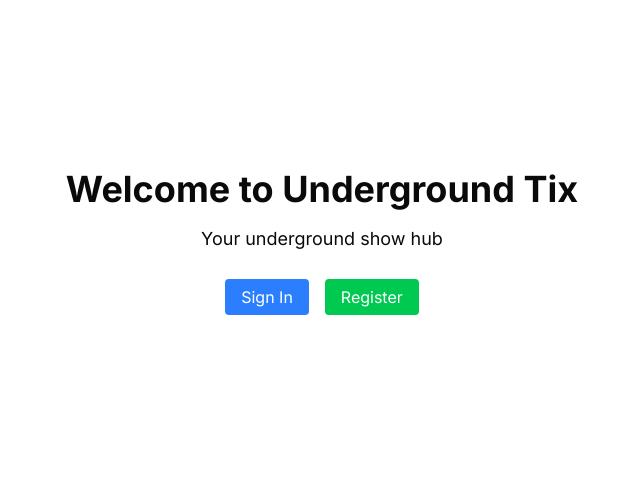
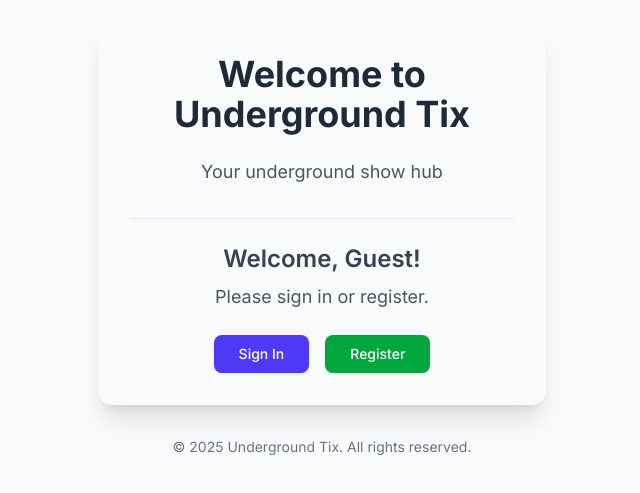
Before and after one commit to sparsh-kamat/SubscriptionTrackr, a Next.js app: page / in a window 1280 px wide. Shown: the part 161-654 px from the top of the page, without its empty margins (318-958 px from the left). Built offline with nearby package versions, Linux system fonts and the light colour scheme; no server answers.

Commit message:
feat(auth):Login,signup and signout work correctly.

```diff
--- a/src/app/api/auth/[...nextauth]/route.ts
+++ b/src/app/api/auth/[...nextauth]/route.ts
@@ -1,2 +1,3 @@
+//src/app/api/auth/%5B...nextauth%5D/route.ts
 import { handlers } from "@/lib/auth"
 export const { GET, POST } = handlers
--- a/src/app/auth/signin/page.tsx
+++ b/src/app/auth/signin/page.tsx
@@ -120,8 +120,13 @@ export default function SignInPage() {
         });
       } else if (result?.ok) {
         // Success! Redirect to dashboard or the page the user was trying to access
-        const callbackUrl = searchParams?.get("callbackUrl") || "/dashboard";
+        // const session = await getSession();
+        // console.log("Session started:", session);
+        const callbackUrl = searchParams?.get("callbackUrl") || "/";
+        // if (session) {
         router.push(callbackUrl);
+        // }
+
         // Optionally refresh server components after login
         // router.refresh();
       } else {
--- a/src/app/page.tsx
+++ b/src/app/page.tsx
@@ -1,17 +1,77 @@
+"use client";
+import { useSession, signOut } from "next-auth/react"; // Combined imports
+import { useRouter } from "next/navigation";
 
 export default function Home() {
+  const { data: session } = useSession();
+  const router = useRouter();
+
+  // Define common button styles
+  const buttonBaseStyle =
+    "w-full sm:w-auto inline-flex justify-center px-6 py-2 text-sm font-medium text-white border border-transparent rounded-md shadow-sm focus:outline-none focus:ring-2 focus:ring-offset-2 transition duration-150 ease-in-out";
+  const primaryButtonStyle = `${buttonBaseStyle} bg-indigo-600 hover:bg-indigo-700 focus:ring-indigo-500`;
+  const secondaryButtonStyle = `${buttonBaseStyle} bg-green-600 hover:bg-green-700 focus:ring-green-500`;
+  const dangerButtonStyle = `${buttonBaseStyle} bg-red-600 hover:bg-red-700 focus:ring-red-500`;
+
   return (
-    <div className="flex flex-col items-center justify-center min-h-screen py-2">
-      <h1 className="text-4xl font-bold">Welcome to Underground Tix</h1>
-      <p className="mt-4 text-lg">Your underground show hub</p>
-      <div className="mt-8">
-        <a href="/auth/signin" className="px-4 py-2 text-white bg-blue-500 rounded">
-          Sign In
-        </a>
-        <a href="/auth/register" className="ml-4 px-4 py-2 text-white bg-green-500 rounded">
-          Register
-        </a>
+    <div className="flex flex-col items-center justify-center min-h-screen py-12  bg-gray-50">
+      {" "}
+      {/* Added gradient background */}
+      <div className="w-full max-w-md p-8 space-y-6  rounded-xl shadow-xl text-center">
+        {" "}
+        {/* Container with more padding, rounded corners, shadow */}
+        <h1 className="text-4xl font-bold text-gray-800">
+          Welcome to Underground Tix
+        </h1>
+        <p className="text-lg text-gray-600">Your underground show hub</p>
+
+        {session && session.user ? (
+          <div className="mt-8 pt-6 border-t border-gray-200">
+            {" "}
+            {/* Added top border for separation */}
+            <h2 className="text-2xl font-semibold text-gray-700">
+              Hello, <span className="text-indigo-600">{session.user.name}</span>! {/* Highlight name */}
+            </h2>
+            <p className="mt-2 text-lg text-gray-600">You are logged in.</p>
+            <button
+              onClick={() => signOut()}
+              className={`mt-6 ${dangerButtonStyle}`} // Use danger style
+            >
+              Logout
+            </button>
+          </div>
+        ) : (
+          <div className="mt-8 pt-6 border-t border-gray-200">
+            {" "}
+            {/* Added top border for separation */}
+            <h2 className="text-2xl font-semibold text-gray-700">
+              Welcome, Guest!
+            </h2>
+            <p className="mt-2 text-lg text-gray-600">
+              Please sign in or register.
+            </p>
+            <div className="mt-6 space-y-4 sm:space-y-0 sm:flex sm:space-x-4 justify-center">
+              {" "}
+              {/* Button container */}
+              <button
+                onClick={() => router.push("/auth/signin")}
+                className={primaryButtonStyle} // Use primary style
+              >
+                Sign In
+              </button>
+              <button
+                onClick={() => router.push("/auth/register")}
+                className={secondaryButtonStyle} // Use secondary style
+              >
+                Register
+              </button>
+            </div>
+          </div>
+        )}
       </div>
+      <footer className="mt-8 text-sm text-gray-500">
+        © {new Date().getFullYear()} Underground Tix. All rights reserved.
+      </footer>
     </div>
   );
 }
--- a/src/lib/auth.ts
+++ b/src/lib/auth.ts
@@ -10,6 +10,8 @@ import { UserRole } from "@prisma/client"; // Import your UserRole enum
 
 export const { handlers, auth, signIn, signOut } = NextAuth({
   adapter: PrismaAdapter(prisma),
+  debug: process.env.NODE_ENV === "development",
+  secret: process.env.NEXTAUTH_SECRET,
 
   providers: [
     // Google OAuth Provider
@@ -31,7 +33,7 @@ export const { handlers, auth, signIn, signOut } = NextAuth({
         const password = credentials.password as string;
 
         // 2. Find user
-        const user = await prisma.user.findUnique({ where: { email } });
+        const user = await prisma.user.findUnique({ where: { email: email } });
         if (!user) return null; // User not found
         console.log("User found:", user);
 
@@ -49,39 +51,71 @@ export const { handlers, auth, signIn, signOut } = NextAuth({
         if (!isValidPassword) return null; // Passwords don't match
 
         // 5. Return user object if valid
-        return {
-          id: user.id,
-          email: user.email,
-          name: user.name,
-          role: user.role,
-          image: user.image,
-        };
+        return user;
       },
     }), // End CredentialsProvider
   ],
 
-  callbacks: {
-    async session({ session, user }) {
-      if (session.user && user) {
-        session.user.id = user.id;
-        session.user.role = user.role as UserRole;
-        session.user.image = user.image || null; // Optional image property
-      }
-      return session;
-    },
+  session: {
+    strategy: "jwt",
   },
 
-  session: {
-    strategy: "database",
-    maxAge: 30 * 24 * 60 * 60, // 30 days
-    updateAge: 24 * 60 * 60, // 24 hours
+  callbacks: {
+    // --- JWT Callback: Essential for JWT Strategy ---
+    // This callback is invoked *before* the session callback.
+    // It receives the user object from 'authorize' or the adapter on initial sign-in.
+    // Its job is to encode necessary user data into the JWT payload.
+    async jwt({ token, user, account, trigger }) {
+      console.log("[Callback: jwt] Trigger:", trigger);
+      console.log("[Callback: jwt] User received:", user); // User obj only on sign-in/sign-up
+      console.log("[Callback: jwt] Account received:", account); // Account obj only on OAuth sign-in/sign-up
+
+      // On initial sign-in (trigger is 'signIn' or 'signUp'), add custom claims to the token
+      if (user) {
+        // The user object passed contains details from authorize or adapter
+        console.log("[Callback: jwt] Adding user details to token");
+        token.id = user.id;
+        token.role = user.role; // Add role from user object
+        token.picture = user.image; // Use standard 'picture' claim for image
+        // name and email should be included by default, but ensure they are if needed
+        token.name = user.name;
+        token.email = user.email;
+      }
+      // Subsequent calls (trigger is 'update' or 'getSession') will just pass the existing token
+
+      console.log("[Callback: jwt] Returning token:", token);
+      return token; // The token object is encrypted and stored in the session cookie
+    },
+    // --- End JWT Callback ---
+
+    // --- Session Callback: Reads data FROM the JWT Token ---
+    // This callback receives the *decoded* JWT payload (in the 'token' parameter).
+    // Its job is to shape the final 'session.user' object available to the client.
+    async session({ session, token }) {
+      console.log("[Callback: session] Token object received:", token);
+
+      // Assign properties from the token to the session.user object
+      if (token && session.user) {
+        session.user.id = token.id as string; // Get ID from token
+        session.user.role = token.role as UserRole; // Get role from token
+        session.user.image = token.picture as string | null; // Get image from token's picture claim
+        session.user.name = token.name; // Get name from token
+        session.user.email = (token.email as string | null | undefined) ?? session.user.email; // Get email from token
+      } else {
+        console.log(
+          "[Callback: session] Warning: Token or session.user missing."
+        );
+      }
+      console.log("[Callback: session] Modified session:", session);
+      return session; // Return the session object for client/server use
+    },
+    // --- End Session Callback ---
   },
 
   pages: {
     signIn: "/auth/signin",
+    signOut: "/auth/signout",
   },
-
-  secret: process.env.AUTH_SECRET,
 });
 
 export { UserRole };
--- a/src/lib/prisma.ts
+++ b/src/lib/prisma.ts
@@ -1,7 +1,20 @@
-import { PrismaClient } from "@prisma/client"
+// src/lib/prisma.ts
+import { PrismaClient } from "@prisma/client"; // Or your custom path
 
-const globalForPrisma = globalThis as unknown as { prisma: PrismaClient }
+console.log("[Prisma Client] Initializing..."); // Log initialization start
 
-export const prisma = globalForPrisma.prisma || new PrismaClient()
+const globalForPrisma = globalThis as unknown as {
+  prisma: PrismaClient | undefined;
+};
 
-if (process.env.NODE_ENV !== "production") globalForPrisma.prisma = prisma
+export const prisma =
+  globalForPrisma.prisma ??
+  new PrismaClient({
+    log: process.env.NODE_ENV === 'development' ? ['query', 'info', 'warn', 'error'] : ['error'], // Add Prisma logging
+  });
+
+console.log("[Prisma Client] Instance created or reused."); // Log instance ready
+
+if (process.env.NODE_ENV !== "production") {
+  globalForPrisma.prisma = prisma;
+}
```
